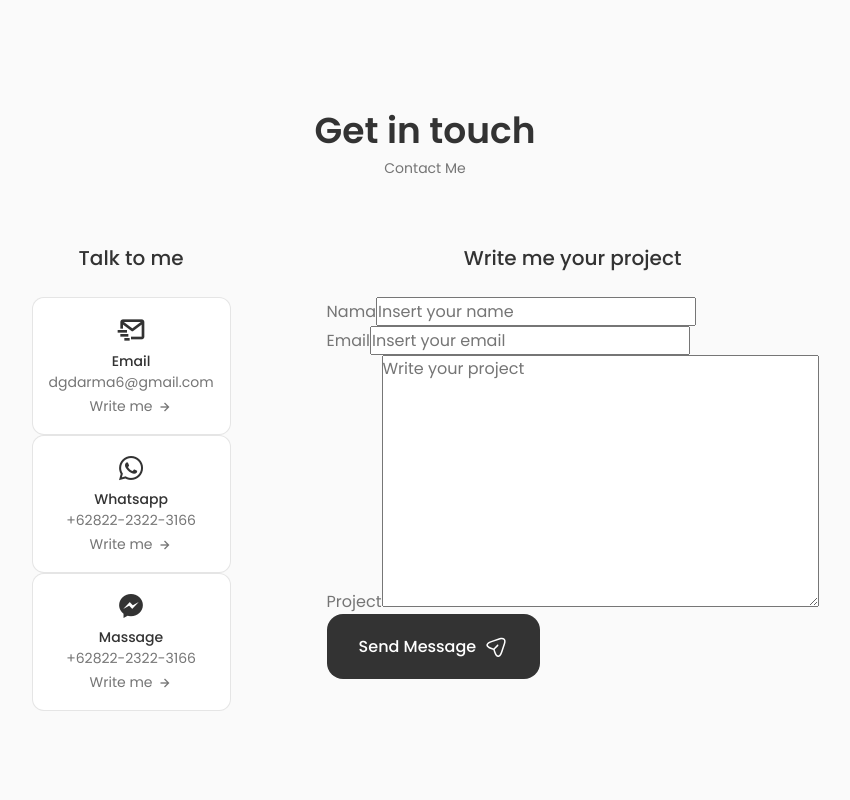
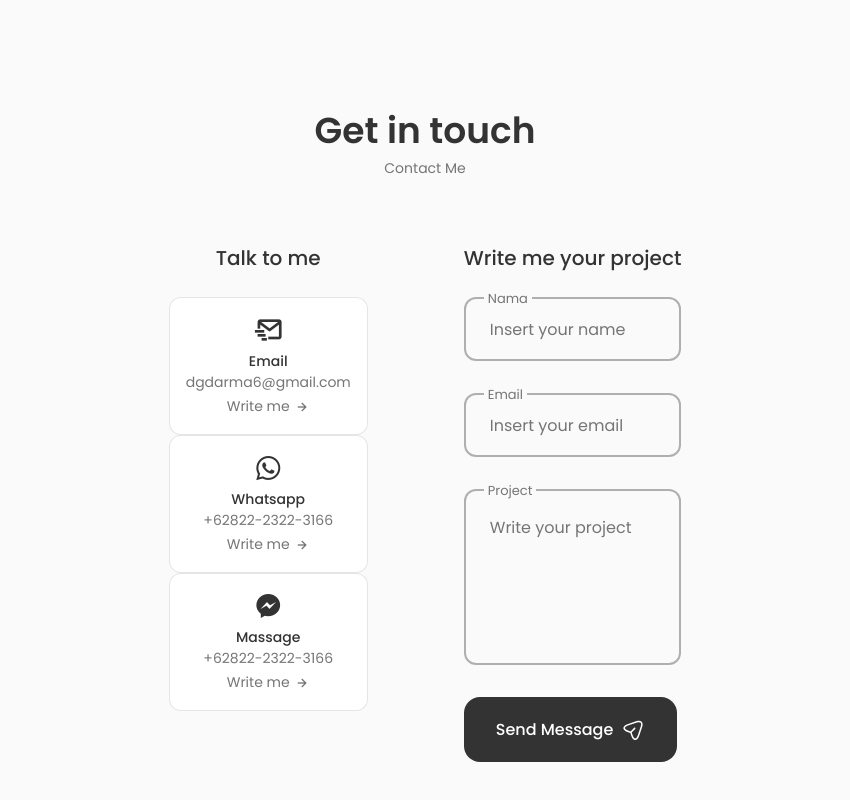
Before and after one commit to damar-glh/me, a React (Create React App) app: page / in a window 1280 px wide. Shown: the part 3826-4626 px from the top of the page, without its empty margins (215-1065 px from the left). Built offline with nearby package versions, Linux system fonts and the light colour scheme.

Commit message:
update: add-contact-component

```diff
--- a/src/components/contact/Contact.jsx
+++ b/src/components/contact/Contact.jsx
@@ -41,7 +41,7 @@ const Contact = () => {
                     <label htmlFor="" className="contact__form-tag">Email</label>
                       <input type="email"  name="email" className="contact__form-input" placeholder='Insert your email' />
                   </div>
-                  <div className="contact__form-div">
+                  <div className="contact__form-div contact__form-area">
                     <label htmlFor="" className="contact__form-tag">Project</label>
                       <textarea name="project" id="" cols="30" rows="10" className='contact__form-input' placeholder='Write your project'></textarea>
                   </div>
--- a/src/components/contact/contact.css
+++ b/src/components/contact/contact.css
@@ -60,6 +60,49 @@
     transition: 0.3s;
 }
 
+.contact__button-icon:hover .contact__button-icon {
+    transform: translate(0.25rem);
+}
+
 .content__form {
     width: 360px;
 }
+
+.contact__form-div {
+    position: relative;
+    margin-bottom: var(--mb-2);
+    height: 4rem;
+}
+
+.contact__form-input {
+    position: absolute;
+    top: 0;
+    left: 0;
+    width: 100%;
+    height: 100%;
+    border: 2px solid rgba(0, 0, 0, 0.3);
+    background: none;
+    color: var(--text-color);
+    outline: none;
+    border-radius: 0.75rem;
+    padding: 1.5rem;
+    z-index: 1;
+}
+
+.contact__form-tag {
+    position: absolute;
+    top: -0.75rem;
+    left: 1.25rem;
+    font-size: var(--smaller-font-size);
+    padding: 0.25rem;
+    background-color: var(--body-color);
+    z-index: 10;
+}
+
+.contact__form-area {
+    height: 11rem;
+}
+
+.contact__form-area textarea {
+    resize: none;
+}
```
